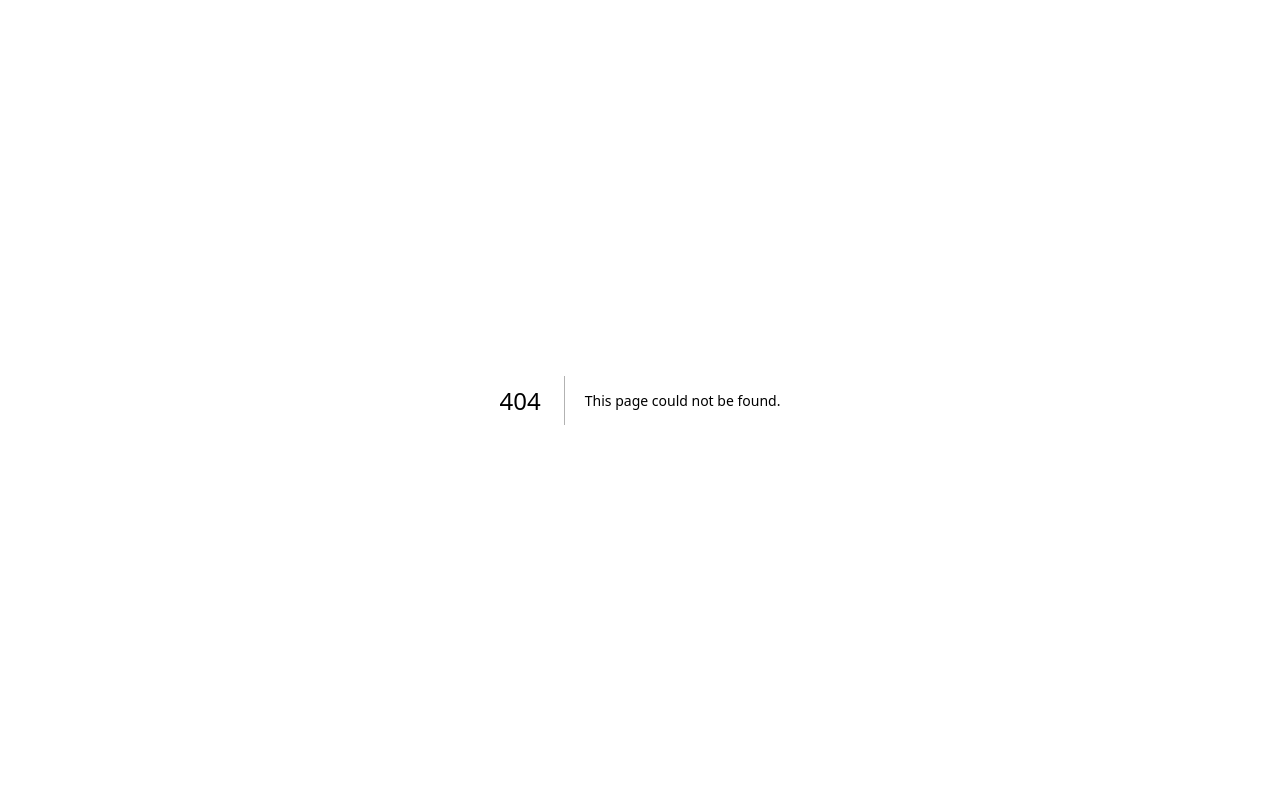
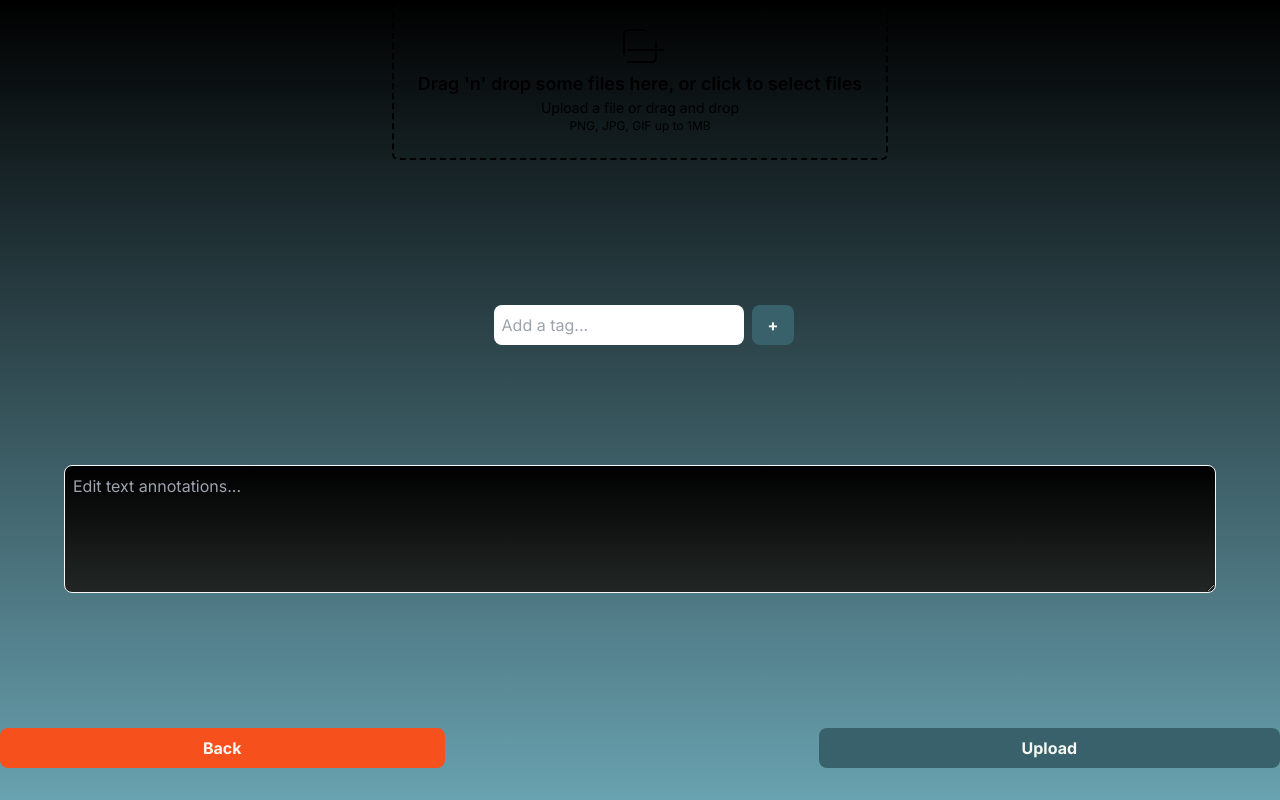
Before and after one commit to AttilaTap/What-s-that-meme, a Next.js app: page /upload in a window 1280 px wide. Before the commit this address had no page. Built offline with nearby package versions, Linux system fonts and the light colour scheme.

Commit message:
state fix, upload page, color changes

```diff
--- a/app/hooks/useFileDrop.js
+++ b/app/hooks/useFileDrop.js
@@ -1,11 +1,14 @@
 import { useCallback } from 'react';
+import useImageAnalysis from './useImageAnalysis';
 
-const useFileDrop = (setUploadedImage, resetAnalysis, resetLabels, setFileRejections) => {
+
+const useFileDrop = (setUploadedImage, resetLabels, setFileRejections, labels, setLabels, textAnnotations, setTextAnnotations) => {
+  const { isAnalyzing, isAnalyzed, analyzeImage } = useImageAnalysis(labels, setLabels, textAnnotations, setTextAnnotations);
+
   const onDrop = useCallback((acceptedFiles, fileRejections) => {
     // Clear any previous rejections or uploaded images
     setFileRejections([]);
     setUploadedImage(null);
-    resetAnalysis();
     resetLabels();
 
     if (acceptedFiles.length === 0) {
@@ -23,14 +26,16 @@ const useFileDrop = (setUploadedImage, resetAnalysis, resetLabels, setFileReject
       reader.onabort = () => console.log('file reading was aborted');
       reader.onerror = () => console.log('file reading has failed');
       reader.onload = () => {
+        console.log('file reading was successful');
         setUploadedImage(reader.result);
+        analyzeImage(reader.result.split(",")[1]);
       };
 
       reader.readAsDataURL(file);
     }
-  }, [setUploadedImage, resetAnalysis, resetLabels, setFileRejections]);
+  }, [setUploadedImage, resetLabels, setFileRejections, analyzeImage]);
 
-  return onDrop;
+  return {onDrop, labels, setLabels, textAnnotations, setTextAnnotations};
 };
 
 export default useFileDrop;
--- a/app/hooks/useImageAnalysis.js
+++ b/app/hooks/useImageAnalysis.js
@@ -1,8 +1,7 @@
 import { useState } from "react";
 
-const useImageAnalysis = (labels, setLabels) => {
+const useImageAnalysis = (labels, setLabels, textAnnotations, setTextAnnotations) => {
   const [isAnalyzing, setIsAnalyzing] = useState(false);
-  const [textAnnotations, setTextAnnotations] = useState("");
   const [isAnalyzed, setIsAnalyzed] = useState(false);
 
   const analyzeImage = async (imageBase64) => {
--- a/app/page.js
+++ b/app/page.js
@@ -1,30 +1,11 @@
 /* eslint-disable @next/next/no-img-element */
 "use client";
 
-import { useState } from "react";
-import { uploadData } from "./services/uploadService";
-import useImageAnalysis from "./hooks/useImageAnalysis";
-import useLabels from "./hooks/useLabels";
-import useFileDrop from "./hooks/useFileDrop";
-import ImageDropzone from "./components/imageDropzone";
 import algoliasearch from "algoliasearch/lite";
 import { InstantSearch, SearchBox, Hits, Pagination, Configure } from "react-instantsearch";
+import Link from "next/link";
 
 export default function Home() {
-  const [fileRejections, setFileRejections] = useState([]);
-  const [uploadedImage, setUploadedImage] = useState(null);
-  const [isUploading, setIsUploading] = useState(false);
-  const [labels, setLabels] = useState([]);
-
-  const { isAnalyzing, isAnalyzed, textAnnotations, analyzeImage, setTextAnnotations, resetAnalysis } = useImageAnalysis(labels, setLabels);
-  const { labelInput, setLabelInput, addLabel, removeLabel, resetLabels } = useLabels(labels, setLabels);
-
-  const onDrop = useFileDrop(setUploadedImage, resetAnalysis, resetLabels, setFileRejections);
-
-  const handleUpload = () => {
-    uploadData(uploadedImage, labels, textAnnotations, setIsUploading, setUploadedImage, resetAnalysis, resetLabels, setFileRejections);
-  };
-
   const originalSearchClient = algoliasearch("W0VJU3M8Q7", "41486e21b0254ba83fa465a7bf0ead54");
 
   const searchClient = {
@@ -69,97 +50,30 @@ export default function Home() {
           className='mb-8 w-screen search-box-class search-box-width h-7'
           placeholder='Search for memes'
         />
-
         <Hits hitComponent={Hit} />
-
         <Pagination className='custom-pagination' />
       </InstantSearch>
 
-      <div className='my-8'>
-        {isAnalyzed ? (
-          <button
-            onClick={handleUpload}
-            className='mt-4 bg-my-asparagus hover:bg-my-berkeleyblue  text-my-white font-bold py-2 px-4 rounded-lg'
-            disabled={isUploading}
-          >
-            {isUploading ? "Uploading..." : "Upload"}
-          </button>
-        ) : (
-          <button
-            onClick={() => analyzeImage(uploadedImage.split(",")[1])}
-            className='mt-4 bg-my-asparagus hover:bg-my-berkeleyblue text-my-white font-bold py-2 px-4 rounded-lg'
-            disabled={isAnalyzing}
-          >
-            {isAnalyzing ? "Analyzing..." : "Analyze"}
-          </button>
-        )}
-      </div>
-      <div className='mt-4'>
-        <div>
-          <div className='flex flex-row flex-wrap'>
-            {labels.map((label, index) => (
-              <div
-                key={index}
-                className='label m-1 bg-my-vanilla w-fit rounded-lg p-2.5'
-              >
-                {label}
-                <button
-                  onClick={() => removeLabel(index)}
-                  className='px-1 rounded-lg mr-2 ml-2.5 '
-                >
-                  x
-                </button>
-              </div>
-            ))}
-          </div>
-
-          {isAnalyzed && (
-            <form
-              onSubmit={addLabel}
-              className='flex flex-row items-center search-box-class w-full'
-            >
-              <input
-                value={labelInput}
-                onChange={(e) => setLabelInput(e.target.value)}
-                className='p-2 m-2 rounded-lg mb-2 w-fit'
-                placeholder='Add a tag...'
-              />
-              <button
-                type='submit'
-                disabled={labels.length >= 5}
-                className='bg-my-asparagus hover:bg-my-berkeleyblue text-my-white font-bold py-2 px-4 rounded-lg'
-              >
-                +
-              </button>
-            </form>
-          )}
-        </div>
-        <div className='search-box-class search-box-width'>
-          <textarea
-            type='text'
-            value={textAnnotations}
-            onChange={(e) => setTextAnnotations(e.target.value)}
-            className='p-2 rounded-lg my-2 h-32 bg-transparent'
-            placeholder='Edit text annotations...'
+      <Link
+        href='/upload'
+        passHref
+        className='fixed bottom-5 right-5 inline-flex items-center justify-center w-12 h-12 bg-my-tangelo text-white rounded-full shadow-lg cursor-pointer hover:bg-my-vanilla'
+      >
+        <svg
+          xmlns='http://www.w3.org/2000/svg'
+          fill='none'
+          viewBox='0 0 24 24'
+          stroke='currentColor'
+          className='w-6 h-6'
+        >
+          <path
+            strokeLinecap='round'
+            strokeLinejoin='round'
+            strokeWidth='2'
+            d='M12 4v16m8-8H4'
           />
-        </div>
-      </div>
-
-      <section className='w-full'>
-        {fileRejections.length > 0 && (
-          <div className='text-red-500 text-sm mt-2'>
-            {fileRejections.map(({ file, errors }) => (
-              <p key={file.path}>
-                {file.path} - {errors.map((e) => e.message).join(", ")}
-              </p>
-            ))}
-          </div>
-        )}
-        <ImageDropzone
-          onDrop={onDrop}
-          uploadedImage={uploadedImage}
-        />
-      </section>
+        </svg>
+      </Link>
     </main>
   );
 }
--- a/app/services/uploadService.js
+++ b/app/services/uploadService.js
@@ -1,4 +1,4 @@
-export const uploadData = async (uploadedImage, labels, textAnnotations, setIsUploading, setUploadedImage, resetAnalysis, resetLabels, setFileRejections) => {
+export const uploadData = async (uploadedImage, labels, textAnnotations, setIsUploading, setUploadedImage, resetLabels, setFileRejections) => {
   setIsUploading(true);
 
   try {
@@ -26,7 +26,6 @@ export const uploadData = async (uploadedImage, labels, textAnnotations, setIsUp
     setUploadedImage(null);
     setIsUploading(false);
     setFileRejections([]);
-    resetAnalysis();
     resetLabels();
   } catch (error) {
     console.error("Error uploading image:", error);
--- /dev/null
+++ b/app/upload/page.js
@@ -0,0 +1,116 @@
+"use client";
+
+import { useState } from "react";
+import { uploadData } from "../services/uploadService";
+import useLabels from "../hooks/useLabels";
+import useFileDrop from "../hooks/useFileDrop";
+import ImageDropzone from "../components/imageDropzone";
+import { useRouter } from "next/navigation";
+
+export default function UserUpload() {
+  const [fileRejections, setFileRejections] = useState([]);
+  const [uploadedImage, setUploadedImage] = useState(null);
+  const [isUploading, setIsUploading] = useState(false);
+  const [labels, setLabels] = useState([]);
+  const [textAnnotations, setTextAnnotations] = useState("");
+
+  const { labelInput, setLabelInput, addLabel, removeLabel, resetLabels } = useLabels(labels, setLabels);
+  const { onDrop } = useFileDrop(setUploadedImage, resetLabels, setFileRejections, labels, setLabels, textAnnotations, setTextAnnotations);
+
+  const handleUpload = () => {
+    uploadData(uploadedImage, labels, textAnnotations, setIsUploading, setUploadedImage, resetLabels, setFileRejections);
+  };
+
+  const router = useRouter();
+
+  const handleBack = () => {
+    router.back();
+  };
+
+  return (
+    <main className='flex min-h-screen flex-col items-center justify-between'>
+      <section className='mb-8'>
+        <ImageDropzone
+          onDrop={onDrop}
+          uploadedImage={uploadedImage}
+        />
+
+        {fileRejections.length > 0 && (
+          <div className='text-red-500 text-sm mt-2'>
+            {fileRejections.map(({ file, errors }) => (
+              <p key={file.path}>
+                {file.path} - {errors.map((e) => e.message).join(", ")}
+              </p>
+            ))}
+          </div>
+        )}
+      </section>
+
+      <section>
+        {labels.map((label, index) => (
+          <div
+            key={index}
+            className='label m-1 bg-my-moonstoneshade w-fit rounded-lg p-2.5'
+          >
+            {label}
+            <button
+              onClick={() => removeLabel(index)}
+              className='px-1 rounded-lg mr-2 ml-2.5 '
+            >
+              x
+            </button>
+          </div>
+        ))}
+        <form
+          onSubmit={addLabel}
+          className='flex flex-row items-center w-full mt-4'
+        >
+          <input
+            value={labelInput}
+            onChange={(e) => setLabelInput(e.target.value)}
+            className='p-2 m-2 rounded-lg mb-2 w-fit'
+            placeholder='Add a tag...'
+          />
+          <button
+            type='submit'
+            disabled={labels.length >= 5}
+            className='bg-my-darkslategray hover:bg-my-berkeleyblue text-my-white font-bold py-2 px-4 rounded-lg'
+          >
+            +
+          </button>
+        </form>
+      </section>
+
+      <section className='mt-4'>
+        <textarea
+          type='text'
+          value={textAnnotations}
+          onChange={(e) => setTextAnnotations(e.target.value)}
+          className='p-2 rounded-lg my-2 h-32 bg-transparent'
+          placeholder='Edit text annotations...'
+        />
+      </section>
+
+      <section className='my-8 w-full flex justify-between items-center'>
+        <div className='flex-grow'>
+          <button
+            onClick={handleBack}
+            className='w-full bg-my-tangelo hover:bg-my-darkslategray text-my-white font-bold py-2 px-4 rounded-lg'
+          >
+            Back
+          </button>
+        </div>
+        <div className='flex-grow'></div>
+        <div className='flex-grow'>
+          <button
+            onClick={handleUpload}
+            className='w-full bg-my-darkslategray hover:bg-my-berkeleyblue text-my-white font-bold py-2 px-4 rounded-lg'
+            disabled={isUploading}
+          >
+            {isUploading ? "Uploading..." : "Upload"}
+          </button>
+        </div>
+      </section>
+    </main>
+  );
+}
--- a/tailwind.config.js
+++ b/tailwind.config.js
@@ -17,6 +17,8 @@ module.exports = {
       "my-tangelo": "#F6511D",
       "my-berkeleyblue": "#0D2C54",
       "my-vanilla": "#F0DFAD",
+      "my-moonstoneshade": "#5F9BAB",
+      "my-darkslategray": "#38616B",
     },
     extend: {
       backgroundImage: {
```
